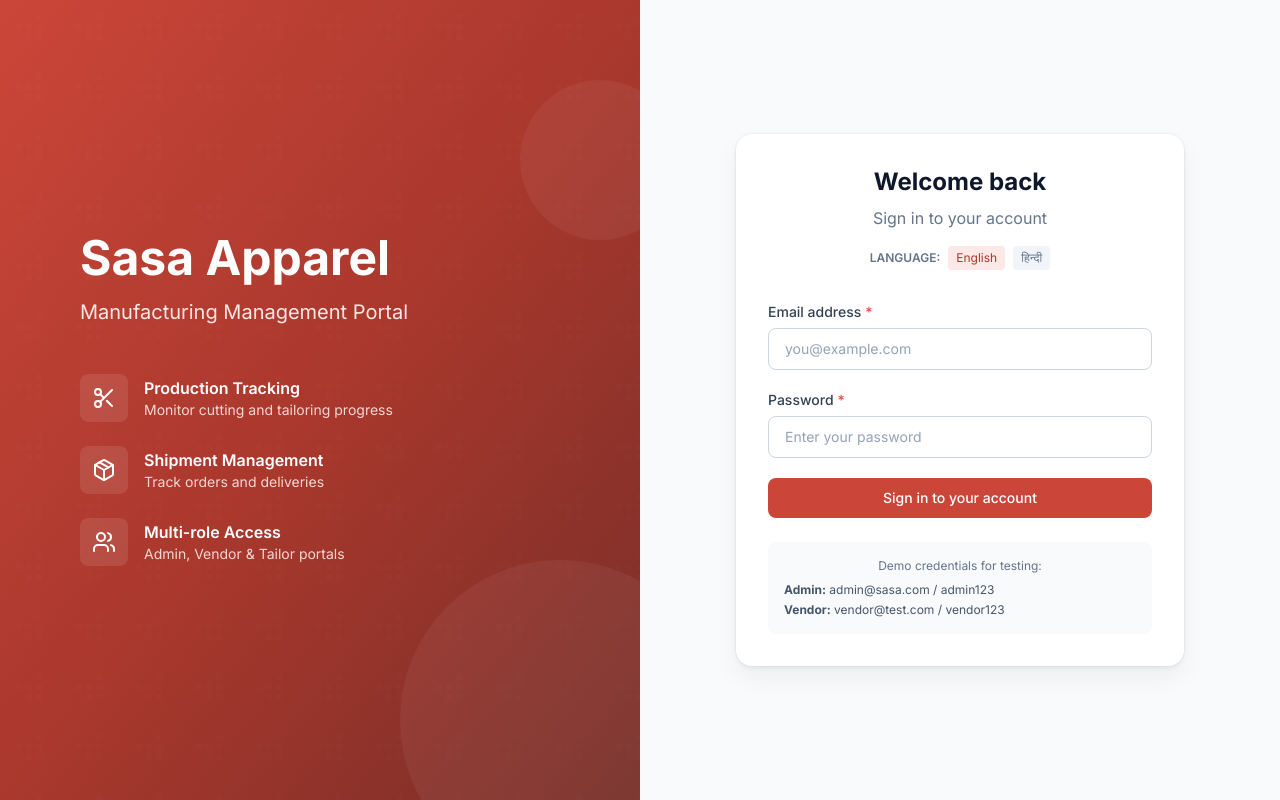
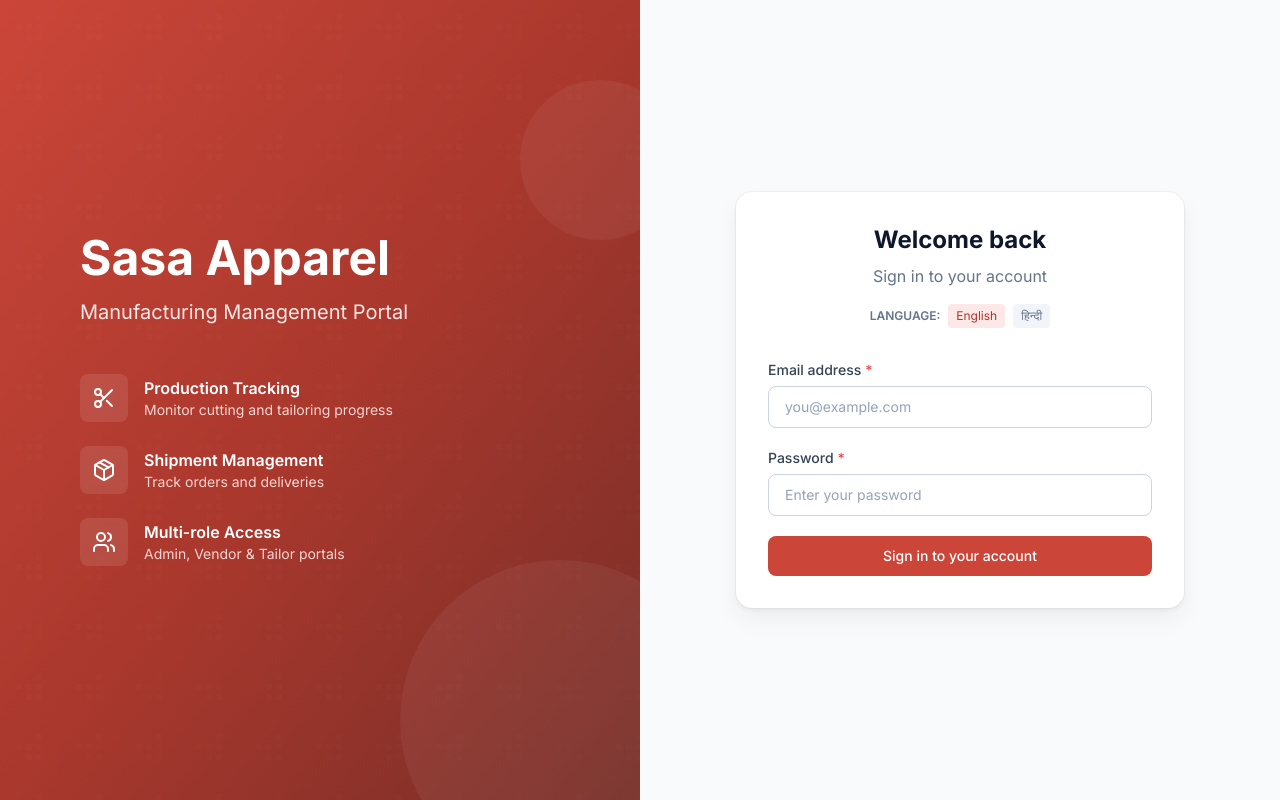
Before and after one commit to abhishek98as/Sasa-Apparel, a Next.js app: page /login in a window 1280 px wide. Built offline with nearby package versions, Linux system fonts and the light colour scheme.

Commit message:
Remove demo credentials from login page

```diff
--- a/src/app/login/page.tsx
+++ b/src/app/login/page.tsx
@@ -114,16 +114,6 @@ function LoginForm() {
           {t('sign.in')}
         </Button>
       </form>
-
-      <div className="mt-4 sm:mt-6 p-3 sm:p-4 bg-surface-50 rounded-lg">
-        <p className="text-xs text-surface-500 text-center">
-          Demo credentials for testing:
-        </p>
-        <div className="mt-2 space-y-1 text-xs text-surface-600">
-          <p><strong>Admin:</strong> admin@sasa.com / admin123</p>
-          <p><strong>Vendor:</strong> vendor@test.com / vendor123</p>
-        </div>
-      </div>
     </div>
   );
 }
```
